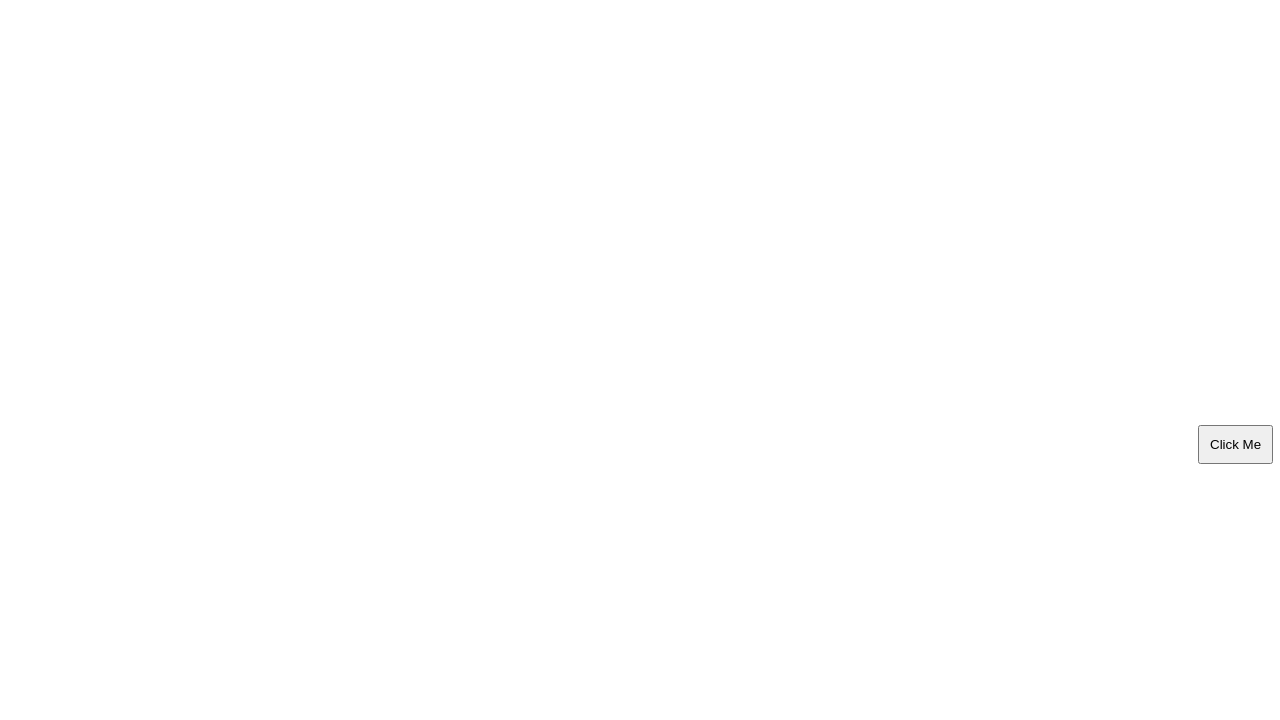
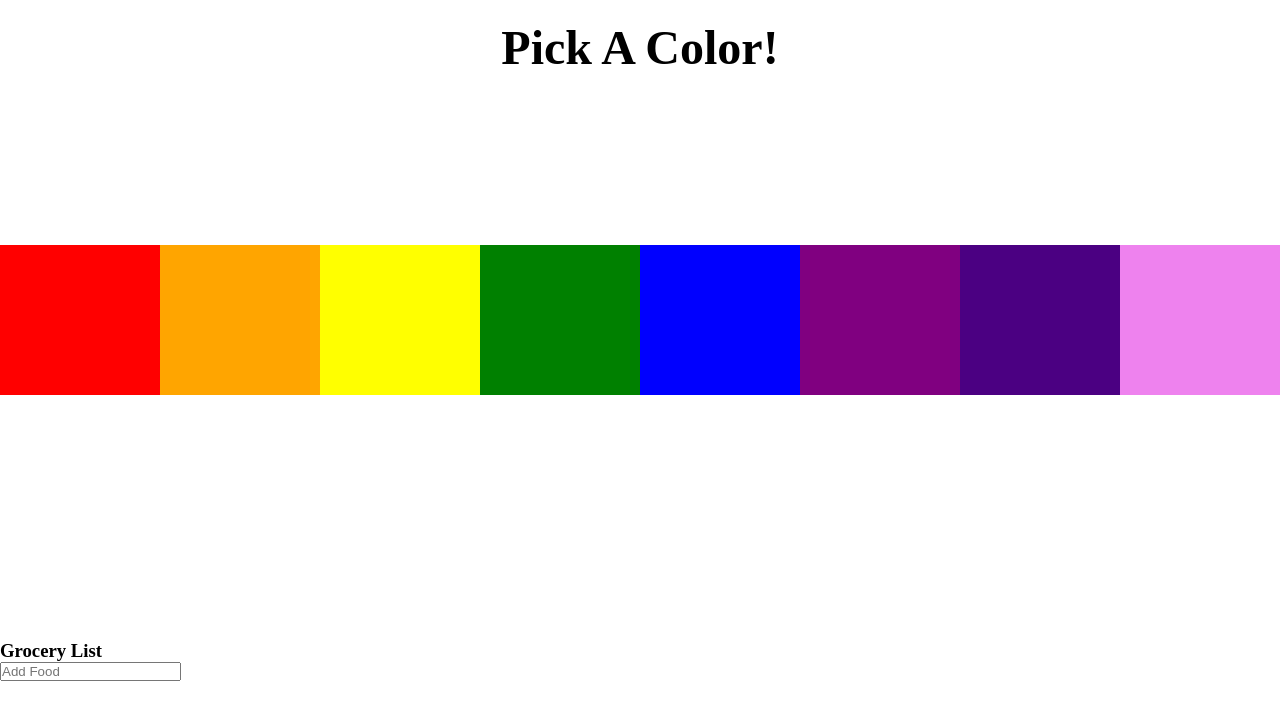
Before and after one commit to NathanielDaniels/NewJavascript2020, a plain HTML site: page index.html in a window 1280 px wide. Drawn offline with Linux system fonts and the light colour scheme.

Commit message:
working on key events

```diff
--- a/index.html
+++ b/index.html
@@ -39,13 +39,27 @@
     <!-- <div id="js"></div> -->
     <!-- </section> -->
 
-    <button id="button">
+    <!-- <button id="button">
       Click Me
-    </button>
+    </button> -->
 
     <!-- <form action="">
       <input type="range" min="10" max="50" />
     </form> -->
+    <section class="colorPick">
+      <h1>Pick A Color!</h1>
+      <section id="boxes"></section>
+    </section>
+
+    <section class="groceryList">
+      <h3>Grocery List</h3>
+      <input id="addItemInput" type="text" placeholder="Add Food" />
+
+      <ul id="items">
+        <li></li>
+      </ul>
+    </section>
+
     <script src="script.js"></script>
   </body>
 </html>
--- a/script.js
+++ b/script.js
@@ -1,3 +1,5 @@
+//2609 Impossible Button Demo
+
 let js = document.getElementById("js");
 
 //* ====================
@@ -2608,28 +2610,79 @@ let js = document.getElementById("js");
 //!===============
 //* The Impossible Button Demo
 
-const btn = document.getElementById("button");
-
-btn.addEventListener("click", function() {
-  btn.innerHTML = "<b>You Got Me!!</b>";
-  btn.style.backgroundColor = "blueviolet";
-  btn.style.color = "white";
-});
-
-btn.addEventListener("mouseover", function() {
-  btn.style.cursor = "pointer";
-  const width = Math.floor(Math.random() * window.innerWidth);
-  const height = Math.floor(Math.random() * window.innerHeight);
-  btn.style.left = `${width}px`;
-  btn.style.top = `${height}px`;
-});
+// const btn = document.getElementById("button");
+
+// btn.addEventListener("click", function() {
+//   btn.innerHTML = "<b>You Got Me!!</b>";
+//   btn.style.backgroundColor = "blueviolet";
+//   btn.style.color = "white";
+//   document.body.style.backgroundColor = "green";
+// });
+
+// btn.addEventListener("mouseover", function() {
+//   btn.style.cursor = "pointer";
+//   const width = Math.floor(Math.random() * window.innerWidth);
+//   const height = Math.floor(Math.random() * window.innerHeight);
+//   btn.style.left = `${width}px`;
+//   btn.style.top = `${height}px`;
+// });
 //!===============
 //* Events on Multiple Elements
-
-//!===============
+//? loop through array, adding each color to the background of a div
+
+const colors = [
+  "red",
+  "orange",
+  "yellow",
+  "green",
+  "blue",
+  "purple",
+  "indigo",
+  "violet"
+];
+
+//? You can seperate functions for readability
+//? this is an "event handler"
+const changeColor = function() {
+  const h1 = document.querySelector("h1");
+  h1.style.color = this.style.backgroundColor;
+  console.log(`clicked ${this.style.backgroundColor} box`);
+};
+
+const container = document.getElementById("boxes");
+
+const pick = document.getElementById("displayPick");
+
+for (color of colors) {
+  const box = document.createElement("div");
+  box.style.backgroundColor = color;
+  box.style.cursor = "pointer";
+  box.classList.add("box");
+  container.appendChild(box);
+  box.addEventListener("click", changeColor);
+}
+
+//! Currently trying to get each div to click (w/ correct color if possible)
+
+console.log(boxes);
+
+//!==
 //* Event Object
+
+// document.body.addEventListener("keypress", function(e) {
+//   console.log(e);
+// });
 //!===============
 //* Key Events: Keypress, keyup, & keydown
+
+const addItemInput = document.querySelector("#addItemInput");
+const itemsUL = document.querySelector("#items");
+
+addItemInput.addEventListener("keydown", function(e) {
+  if (e.key === "Enter") {
+    console.log("you pressed enter");
+  }
+});
 //!===============
 //* Coin Game Demo
 //!===============
--- a/styles.css
+++ b/styles.css
@@ -1,3 +1,14 @@
+* {
+  padding: 0;
+  margin: 0;
+  box-sizing: border-box;
+}
+
+body {
+  height: 100vh;
+  width: 100%;
+}
+
 li {
   color: blue;
 }
@@ -32,3 +43,23 @@ button {
   left: 0;
   transition: all 0.3s ease-in-out;
 }
+
+#boxes {
+  height: 80vh;
+  display: flex;
+  justify-content: center;
+  align-items: center;
+}
+
+.box {
+  width: 200px;
+  height: 150px;
+}
+
+h1 {
+  position: absolute;
+  top: 20px;
+  left: 50%;
+  transform: translate(-50%);
+  font-size: 3rem;
+}
```
